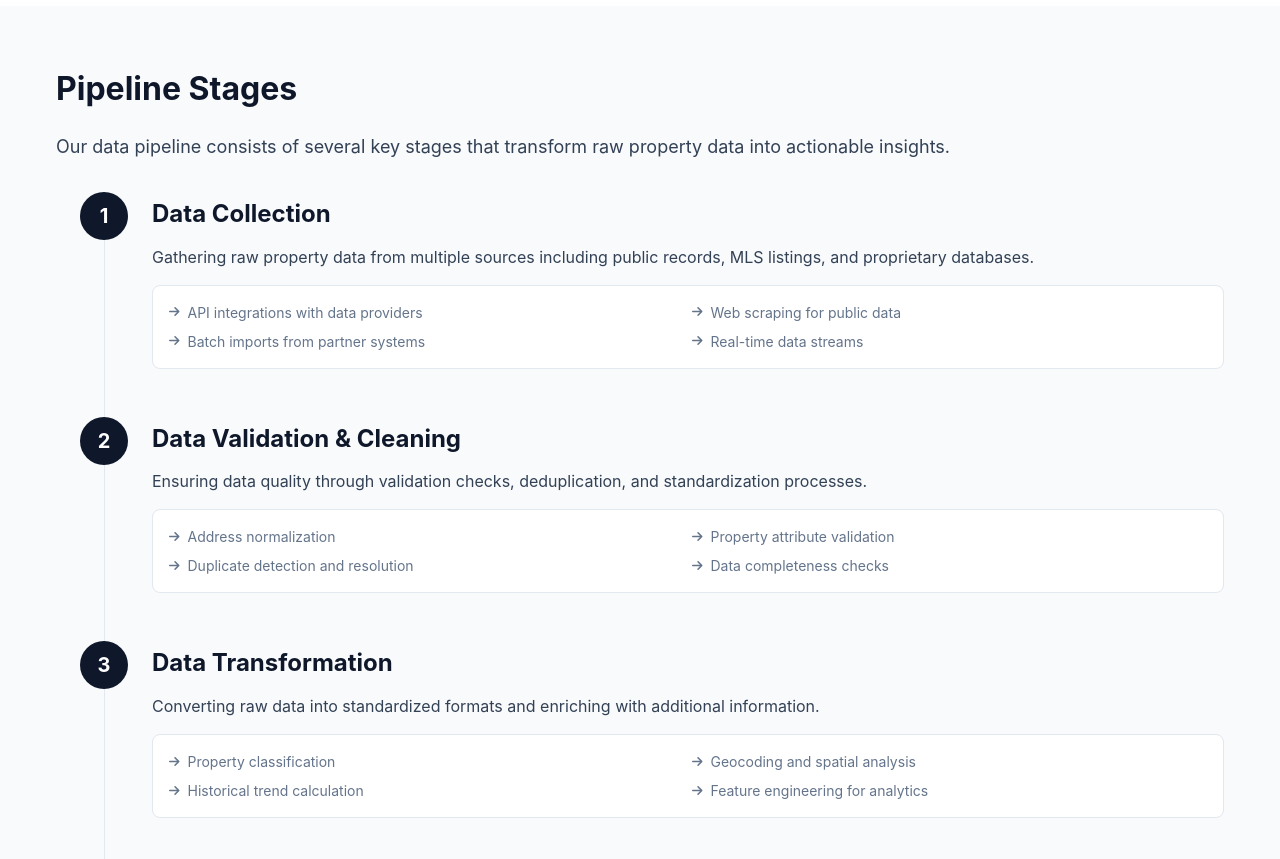
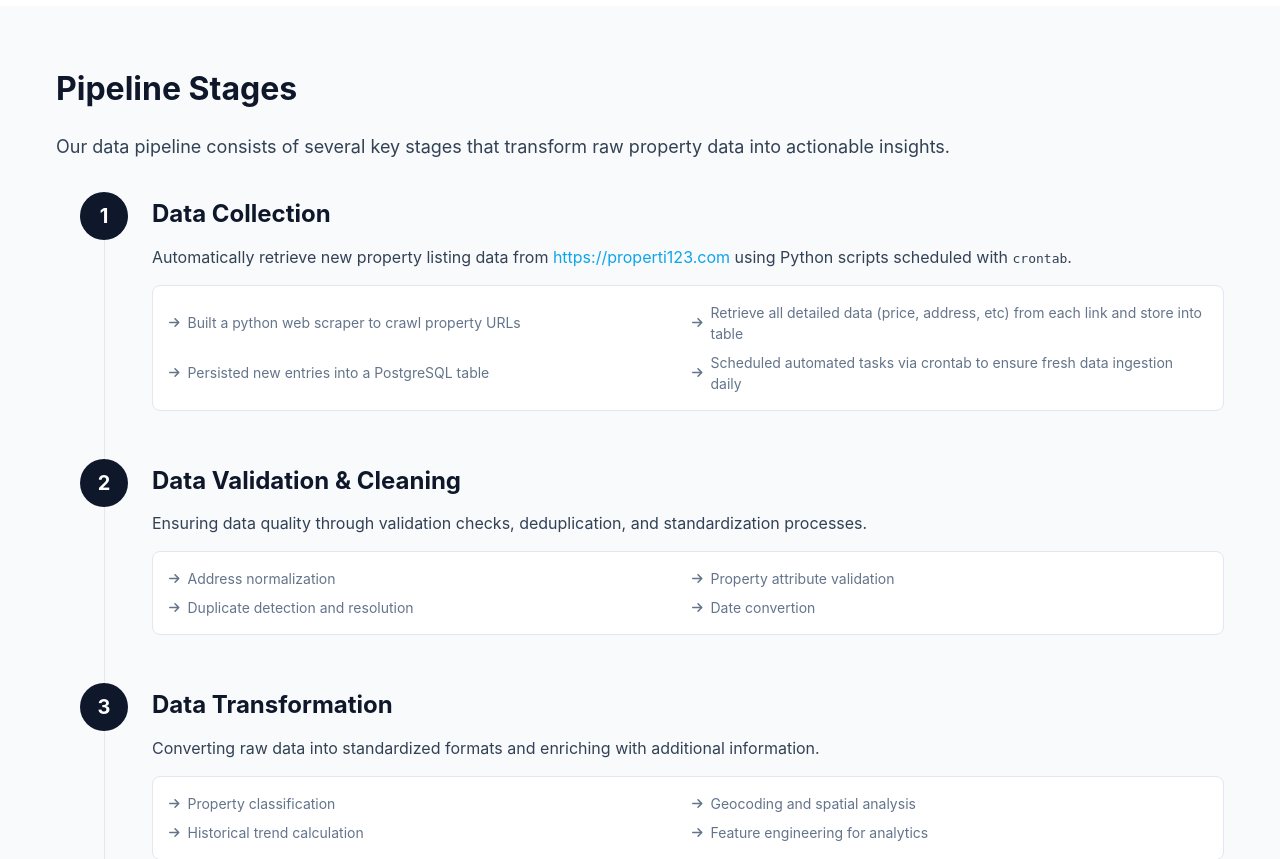
Before and after one commit to adhamhusein/portfolio-website, a Flask app: template app/templates/project_002.html in a window 1280 px wide. Shown: the part 2066-2925 px from the top of the page. Run offline with Flask 3, Linux system fonts and the light colour scheme; the template is opened without the code that fills it, so the values that code supplies are empty.

Commit message:
modify project_002 pipeline stage

```diff
--- a/app.py
+++ b/app.py
@@ -9,6 +9,7 @@ app = Flask(__name__,
             template_folder='app/templates',
             static_folder='app/static')
 
+app.url_map.strict_slashes = False
 UPLOAD_FOLDER = 'uploads'
 os.makedirs(UPLOAD_FOLDER, exist_ok=True)
 app.config['UPLOAD_FOLDER'] = UPLOAD_FOLDER
@@ -53,8 +54,10 @@ def project():
     return render_template('project.html')
 
 @app.route('/project/project_002')
-def project():
+# @app.route('/project/project_002/')
+def project_002():
     return render_template('project_002.html')
+
 
 @app.route('/project/project_001', methods=['GET', 'POST'])
 def project_001():
--- a/app/templates/project_002.html
+++ b/app/templates/project_002.html
@@ -119,13 +119,14 @@
           <div class="stage-number">1</div>
           <div class="stage-content">
             <h3>Data Collection</h3>
-            <p>Gathering raw property data from multiple sources including public records, MLS listings, and proprietary databases.</p>
+            Automatically retrieve new property listing data from <a href="https://properti123.com">https://properti123.com</a>
+            using Python scripts scheduled with <code>crontab</code>.
             <div class="stage-details">
               <ul>
-                <li><i class="fas fa-arrow-right"></i> API integrations with data providers</li>
-                <li><i class="fas fa-arrow-right"></i> Web scraping for public data</li>
-                <li><i class="fas fa-arrow-right"></i> Batch imports from partner systems</li>
-                <li><i class="fas fa-arrow-right"></i> Real-time data streams</li>
+                <li><i class="fas fa-arrow-right"></i> Built a python web scraper to crawl property URLs</li>
+                <li><i class="fas fa-arrow-right"></i> Retrieve all detailed data (price, address, etc) from each link and store into table                </li>
+                <li><i class="fas fa-arrow-right"></i> Persisted new entries into a PostgreSQL table</li>
+                <li><i class="fas fa-arrow-right"></i> Scheduled automated tasks via crontab to ensure fresh data ingestion daily</li>
               </ul>
             </div>
           </div>
@@ -141,7 +142,7 @@
                 <li><i class="fas fa-arrow-right"></i> Address normalization</li>
                 <li><i class="fas fa-arrow-right"></i> Property attribute validation</li>
                 <li><i class="fas fa-arrow-right"></i> Duplicate detection and resolution</li>
-                <li><i class="fas fa-arrow-right"></i> Data completeness checks</li>
+                <li><i class="fas fa-arrow-right"></i> Date convertion</li>
               </ul>
             </div>
           </div>
```
